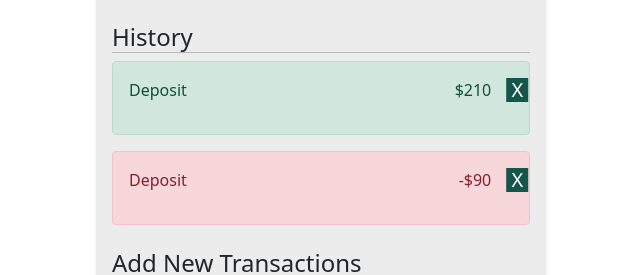
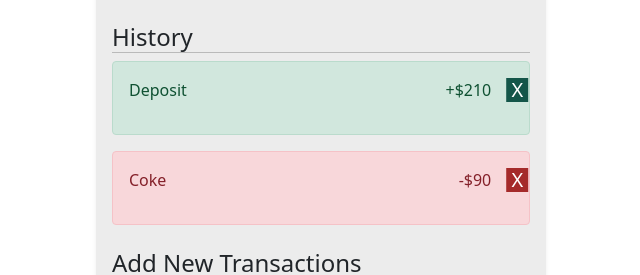
Before and after one commit to Muhammad1Siddique/expense-tracker-pwats, a React (Create React App) app: page / in a window 1280 px wide. Shown: the part 331-606 px from the top of the page, without its empty margins (319-959 px from the left). Built offline with nearby package versions, Linux system fonts and the light colour scheme.

Commit message:
Today Update of Expense Tracker App

```diff
--- a/src/Components/ExpenseCard.tsx
+++ b/src/Components/ExpenseCard.tsx
@@ -1,9 +1,16 @@
-import React from 'react'
+import React, {useContext} from 'react'
 import './ExpenseStyle.css'
 import { Card, Row, Col, Alert, Form, Button } from 'react-bootstrap';
 import 'bootstrap/dist/css/bootstrap.min.css';
+import { TransactionContext } from './ExpenseContext';
+
+type transObject = {
+    desc: String;
+    amount:number;
+}
 
 const ExpenseCard = () => {
+    const Transactions = useContext(TransactionContext)
     return (
         // Balance Card Main Function
         <div className="Balance-Card shadow-sm rounded mt-4 p-3">
@@ -25,14 +32,25 @@ const ExpenseCard = () => {
                 </Card.Body>
             </Card>
             <h4 className="History mt-4">History</h4>
-            <Alert variant="success">
-                <button className="delete-btn" >X</button>
-                <p className="History-record"><span>Deposit</span><span>$210</span></p>
-            </Alert>
-            <Alert variant="danger">
-                <button className="delete-btn" >X</button>
-                <p className="History-record"><span>Deposit</span><span>-$90</span></p>
-            </Alert>
+            {
+                Transactions.map((transObj:transObject, index:number)=>{
+                    let chec;
+                    let sign;
+                    if(Number(transObj.amount)>0){
+                         chec = true;
+                         sign = "+";
+                    }else{
+                         chec = false;
+                         sign = "-";
+                    }
+                    return(
+                        <Alert key={index} variant={`${chec ? 'success': 'danger'}`}>
+                            <button className={`delete-btn ${chec ? 'delete-success': 'delete-danger'}`} >X</button>
+                            <p className="History-record"><span>{transObj.desc}</span><span>{sign}${Math.abs(transObj.amount) }</span></p>
+                        </Alert>
+                    )
+                })
+            }
 
             <h4 className="History mt-4">Add New Transactions</h4>
             <Form>
--- /dev/null
+++ b/src/Components/ExpenseContext.tsx
@@ -0,0 +1,13 @@
+import {createContext} from 'react'
+
+    type transObject = {
+        desc: String;
+        amount:number;
+    }
+    const Transactions:transObject[]=[
+        {desc:"Deposit", amount: 210},
+        {desc:"Coke", amount:-90}
+    ]
+
+
+export const TransactionContext = createContext(Transactions);
--- a/src/Components/ExpenseStyle.css
+++ b/src/Components/ExpenseStyle.css
@@ -9,7 +9,7 @@
 }
 .delete-btn {
     cursor: pointer;
-    background-color: #145649;
+
     border: 0;
     color: #fff;
     font-size: 20px;
@@ -20,6 +20,12 @@
     transform: translate(70%, -0%);
     transition: opacity 0.3s ease;
   }
+  .delete-success{
+    background-color: #145649;
+  }
+  .delete-danger{
+      background-color: #A52A2A;
+  }
   .History-record{
     display: flex;
     justify-content: space-between;
```
